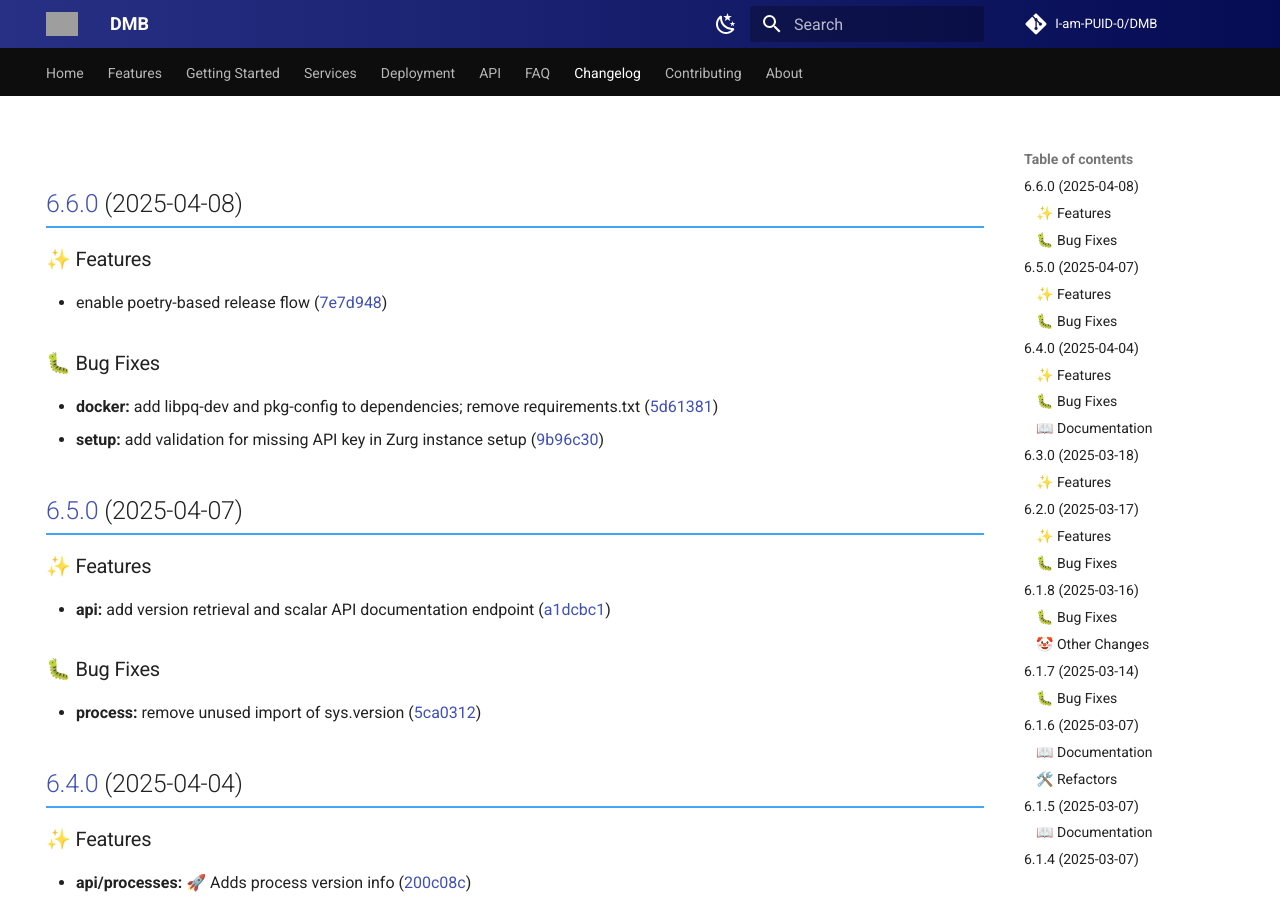
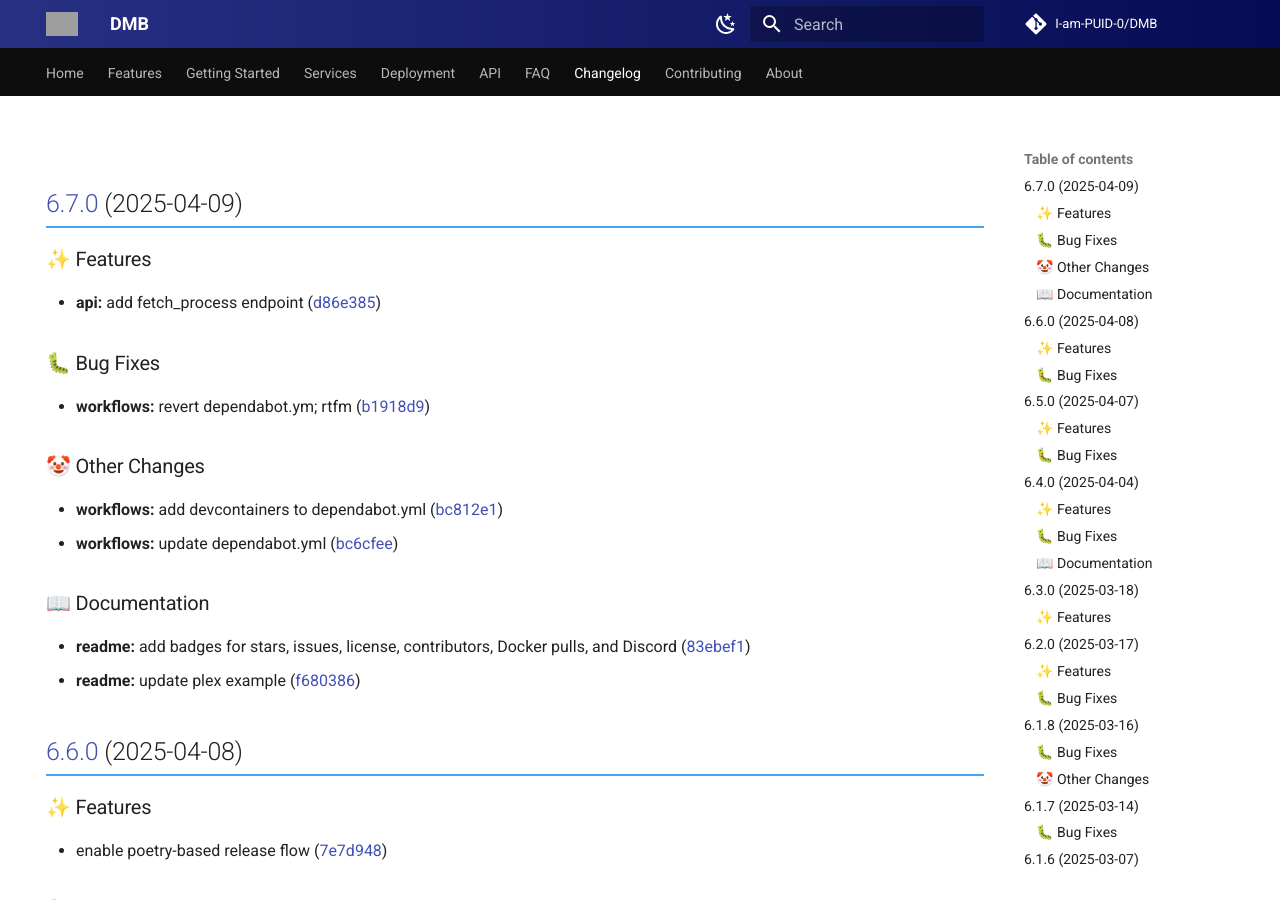
Before and after one commit to I-am-PUID-0/DMB_Docs, an MkDocs documentation site: the page built from docs/changelog.md, in a window 1280 px wide and 900 px high. Built offline with MkDocs 1.6.1 and Material for MkDocs 9.7.7, drawn with Linux system fonts in a browser that asks for light colours; comment, search, counter and statistics services are not loaded; grey boxes are pictures that could not be loaded.

Commit message:
Update Changelog

```diff
--- a/docs/changelog.md
+++ b/docs/changelog.md
@@ -4,6 +4,30 @@ hide:
 ---
 
 # Changelog
+
+## [6.7.0](https://github.com/I-am-PUID-0/DMB/compare/6.6.0...6.7.0) (2025-04-09)
+
+
+### ✨ Features
+
+* **api:** add fetch_process endpoint ([d86e385](https://github.com/I-am-PUID-0/DMB/commit/d86e385feed431a3ff0731fa3f433710695c7108))
+
+
+### 🐛 Bug Fixes
+
+* **workflows:** revert dependabot.ym; rtfm ([b1918d9](https://github.com/I-am-PUID-0/DMB/commit/b1918d9d1ee26036604c831598e071fb63233569))
+
+
+### 🤡 Other Changes
+
+* **workflows:** add devcontainers to dependabot.yml ([bc812e1](https://github.com/I-am-PUID-0/DMB/commit/bc812e1cf503c524d2c07e179b78cfba2e6d8362))
+* **workflows:** update dependabot.yml ([bc6cfee](https://github.com/I-am-PUID-0/DMB/commit/bc6cfeed7c921ff6503e47d608a0dab454457947))
+
+
+### 📖 Documentation
+
+* **readme:** add badges for stars, issues, license, contributors, Docker pulls, and Discord ([83ebef1](https://github.com/I-am-PUID-0/DMB/commit/83ebef1486f00a84bb3dc9c51cbb41a878c7672b))
+* **readme:** update plex example ([f680386](https://github.com/I-am-PUID-0/DMB/commit/f68038651b3cbe3dad6c3619fe2abef02474b155))
 
 ## [6.6.0](https://github.com/I-am-PUID-0/DMB/compare/6.5.0...6.6.0) (2025-04-08)
 
```
